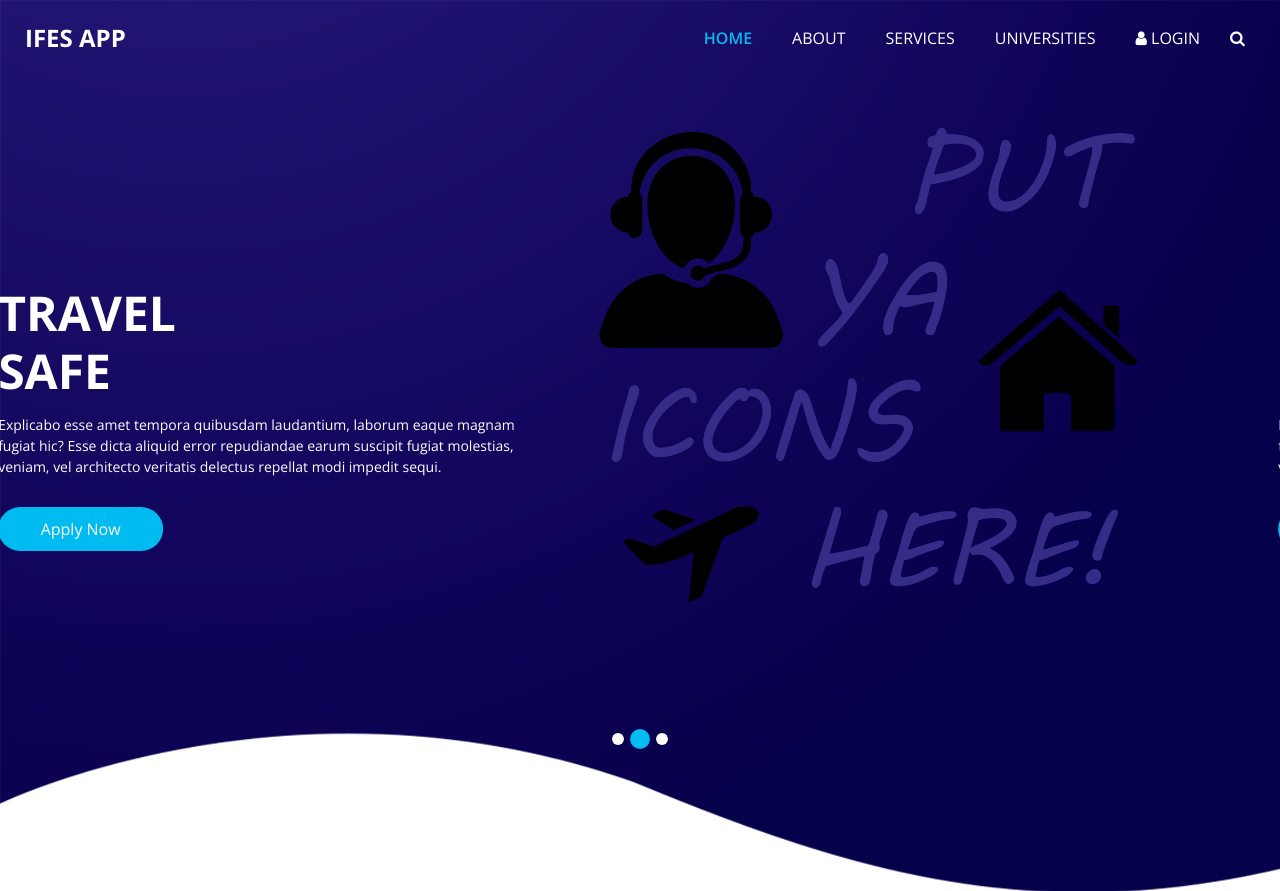
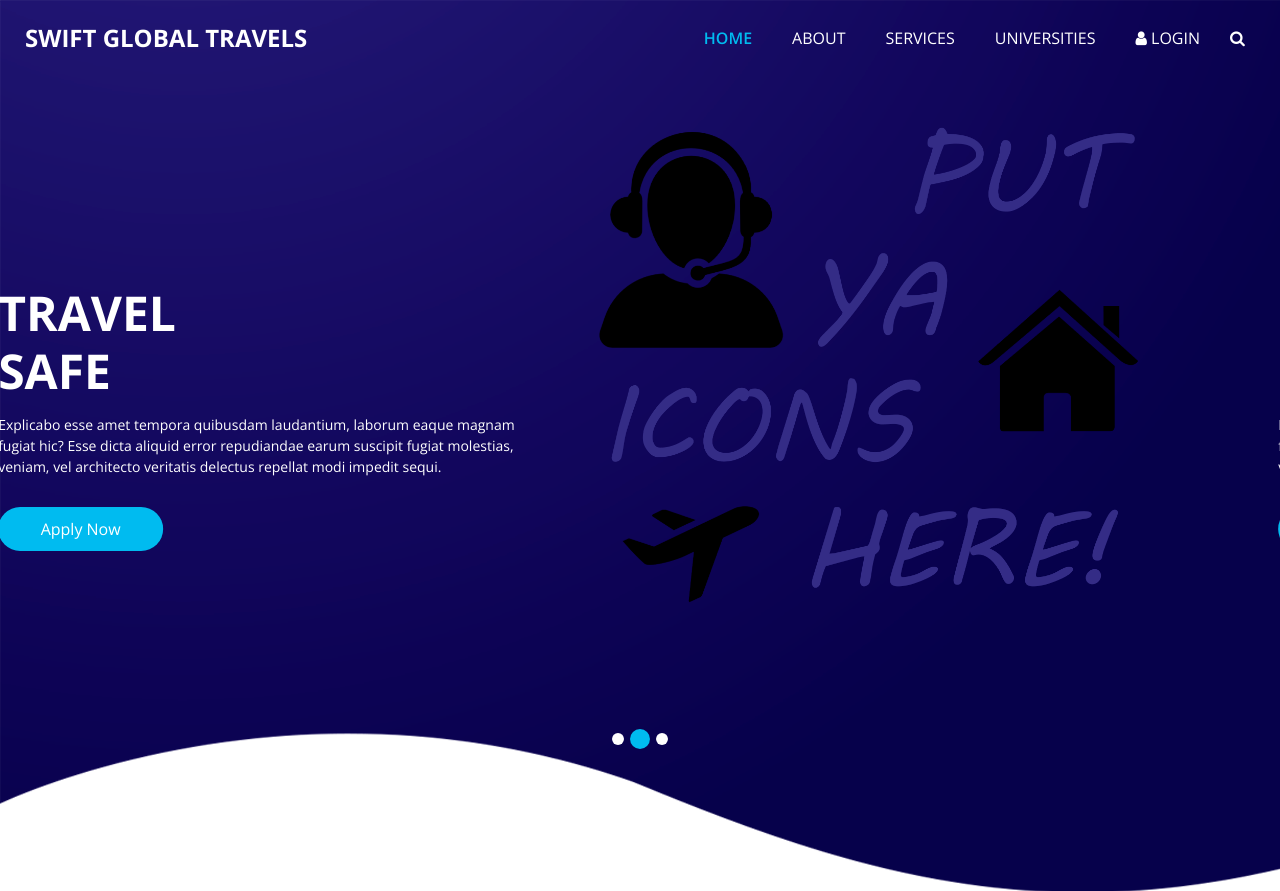
Before and after one commit to thvgger/timsapp, a plain HTML site: page index.html in a window 1280 px wide. Shown: the top 891 px of the page. Drawn offline with nearby package versions, Linux system fonts and the light colour scheme; some packages are replaced by stand-ins of ours.

Commit message:
Update index.html

```diff
--- a/index.html
+++ b/index.html
@@ -50,7 +50,7 @@
         <nav class="navbar navbar-expand-lg custom_nav-container ">
           <a class="navbar-brand" href="index.html">
             <span>
-              IFES APP
+              SWIFT GLOBAL TRAVELS
             </span>
           </a>
 
```
